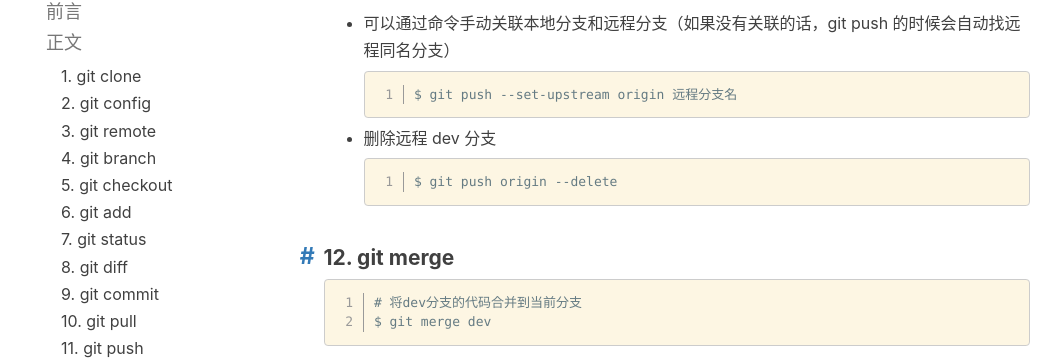
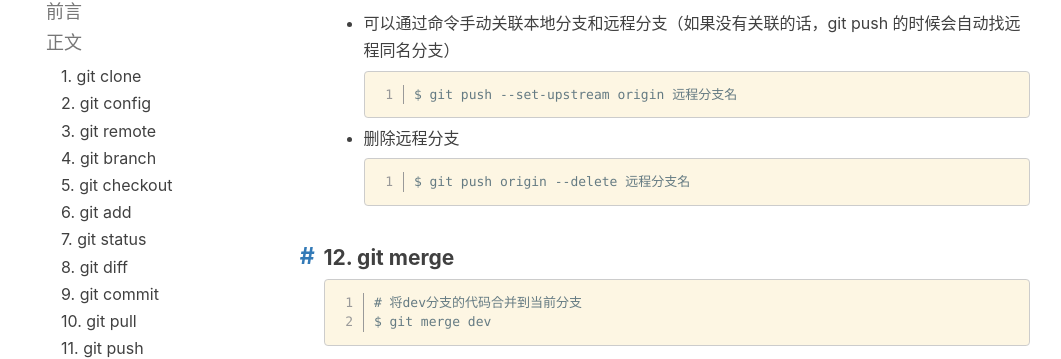
Before and after one commit to liuxingyu521/blog, a Jekyll site: the page built from _posts/2018-03-27-git-1.md, in a window 1280 px wide and 900 px high, scrolled down 4772 px. Shown: the part 132-491 px from the top of the window, without its empty margins (39-1100 px from the left). Built offline with Jekyll 4.4.1, drawn with Linux system fonts in a browser that asks for light colours; comment, search, counter and statistics services are not loaded.

Commit message:
docs: 更新删除远程分支的命令

````diff
--- a/_posts/2018-03-27-git-1.md
+++ b/_posts/2018-03-27-git-1.md
@@ -182,10 +182,10 @@ $ git push <远程主机名> <远程分支名>:<本地分支名>
   $ git push --set-upstream origin 远程分支名
   ```
 
-- 删除远程 dev 分支
+- 删除远程分支
 
   ```sh
-  $ git push origin --delete
+  $ git push origin --delete 远程分支名
   ```
 
 #### 12. git merge
````
